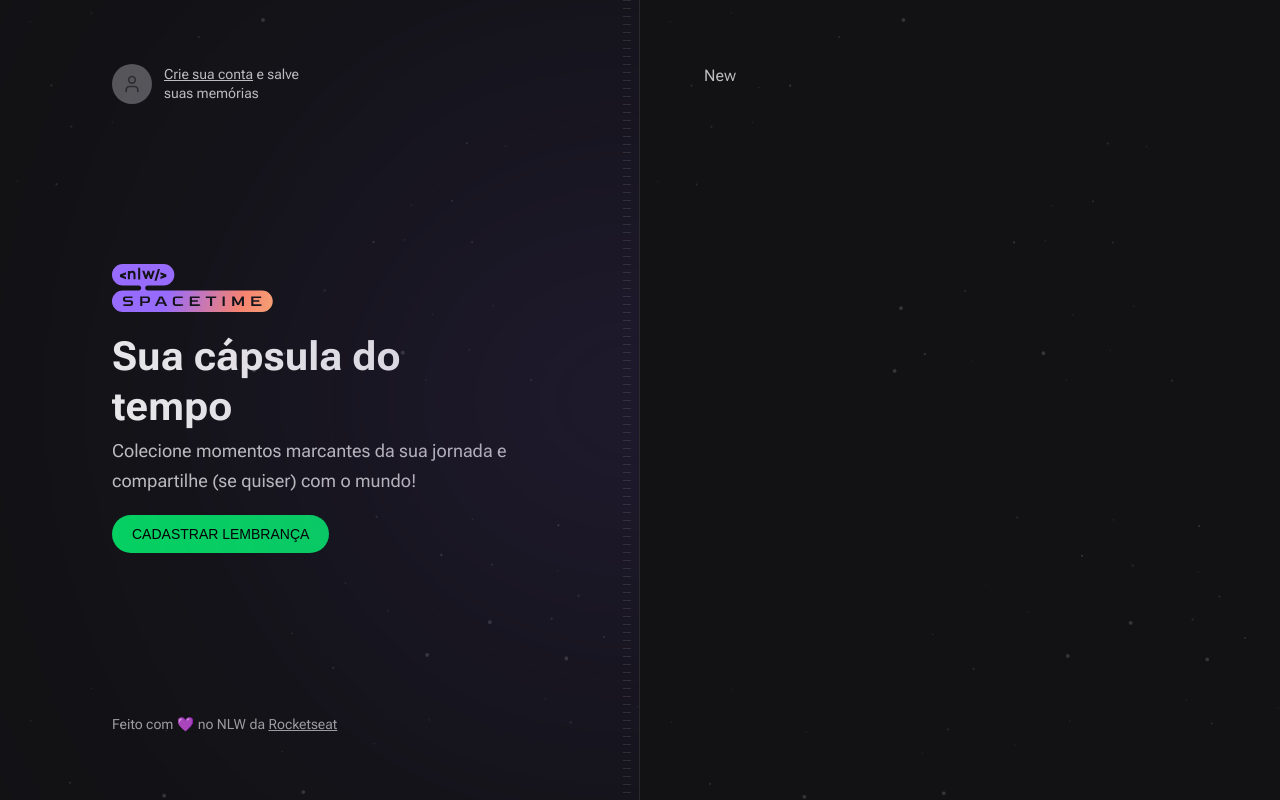
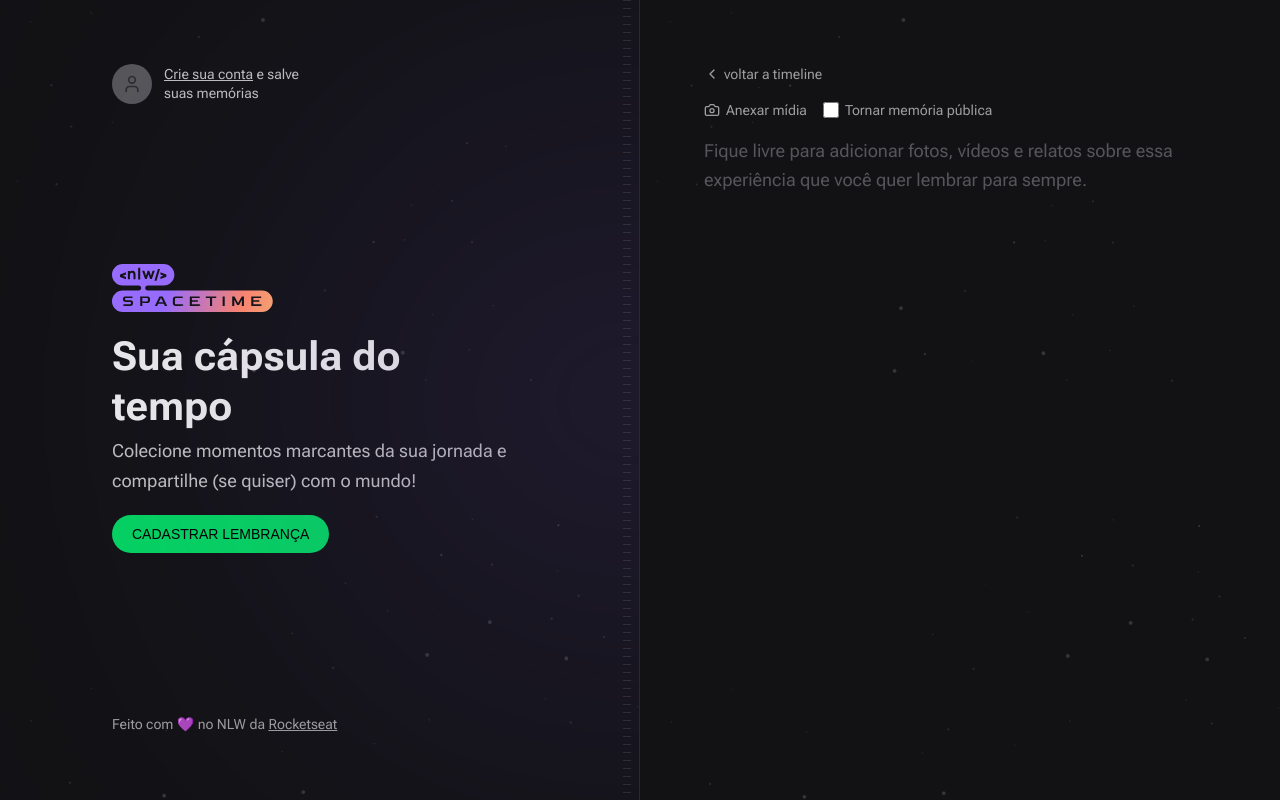
Before and after one commit to marcospandrade/nlw-spacetime, a Next.js app in the folder web/: page /memories/new in a window 1280 px wide. Built offline with nearby package versions, Linux system fonts and the light colour scheme; no server answers; a web font is replaced by a local one.

Commit message:
ƒeat: create new memories page

```diff
--- a/web/src/app/memories/new/page.tsx
+++ b/web/src/app/memories/new/page.tsx
@@ -1,5 +1,50 @@
-export default function NewMemory(){
-    return (
-        <h1>New</h1>
-    )
+import { Camera, ChevronLeft } from 'lucide-react'
+import Link from 'next/link'
+
+export default function NewMemory() {
+  return (
+    <div className="flex flex-1 flex-col gap-4">
+      <Link
+        href="/"
+        className="flex items-center gap-1 text-sm text-gray-200 hover:text-gray-100"
+      >
+        <ChevronLeft className="h-4 w-4" />
+        voltar a timeline
+      </Link>
+
+      <form action="" className="flex flex-1 flex-col gap-2 ">
+        <div className="flex items-center gap-4">
+          <label
+            htmlFor="media"
+            className="flex cursor-pointer items-center gap-1.5 text-sm text-gray-200 hover:text-gray-100"
+          >
+            <Camera className="h-4 w-4" />
+            Anexar mídia
+          </label>
+
+          <label
+            htmlFor="isPublic"
+            className="flex items-center gap-1.5 text-sm text-gray-200 hover:text-gray-100"
+          >
+            <input
+              type="checkbox"
+              name="isPublic"
+              id="isPublic"
+              value="true"
+              className="h-4 w-4 rounded border-gray-400 bg-gray-700 text-purple-500"
+            />
+            Tornar memória pública
+          </label>
+        </div>
+        <input type="file" id="media" className="invisible h-0 w-0" />
+
+        <textarea
+          name="content"
+          spellCheck="false"
+          className="w-full flex-1 resize-none rounded border-0 bg-transparent p-0 text-lg leading-relaxed text-gray-100 placeholder:text-gray-400 focus:ring-0"
+          placeholder="Fique livre para adicionar fotos, vídeos e relatos sobre essa experiência que você quer lembrar para sempre."
+        />
+      </form>
+    </div>
+  )
 }
```
